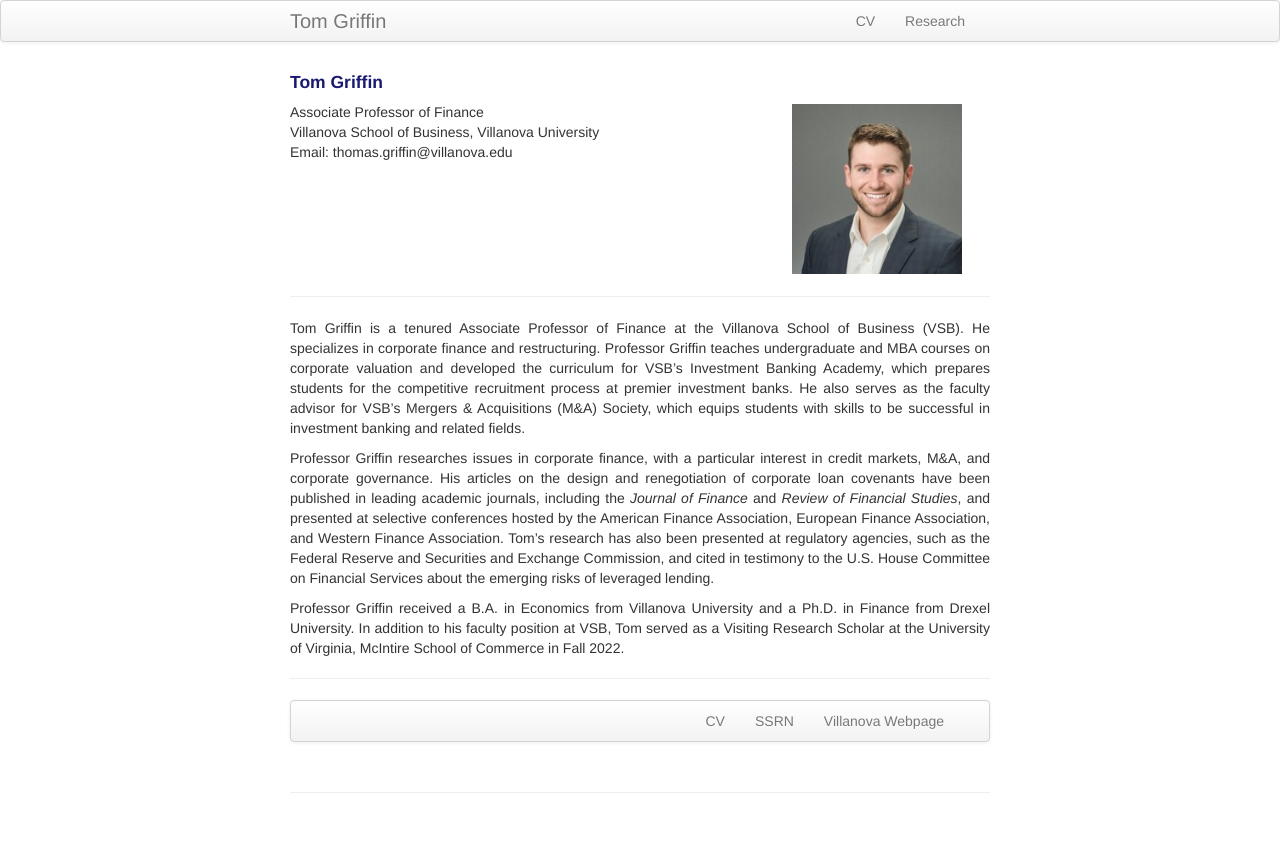
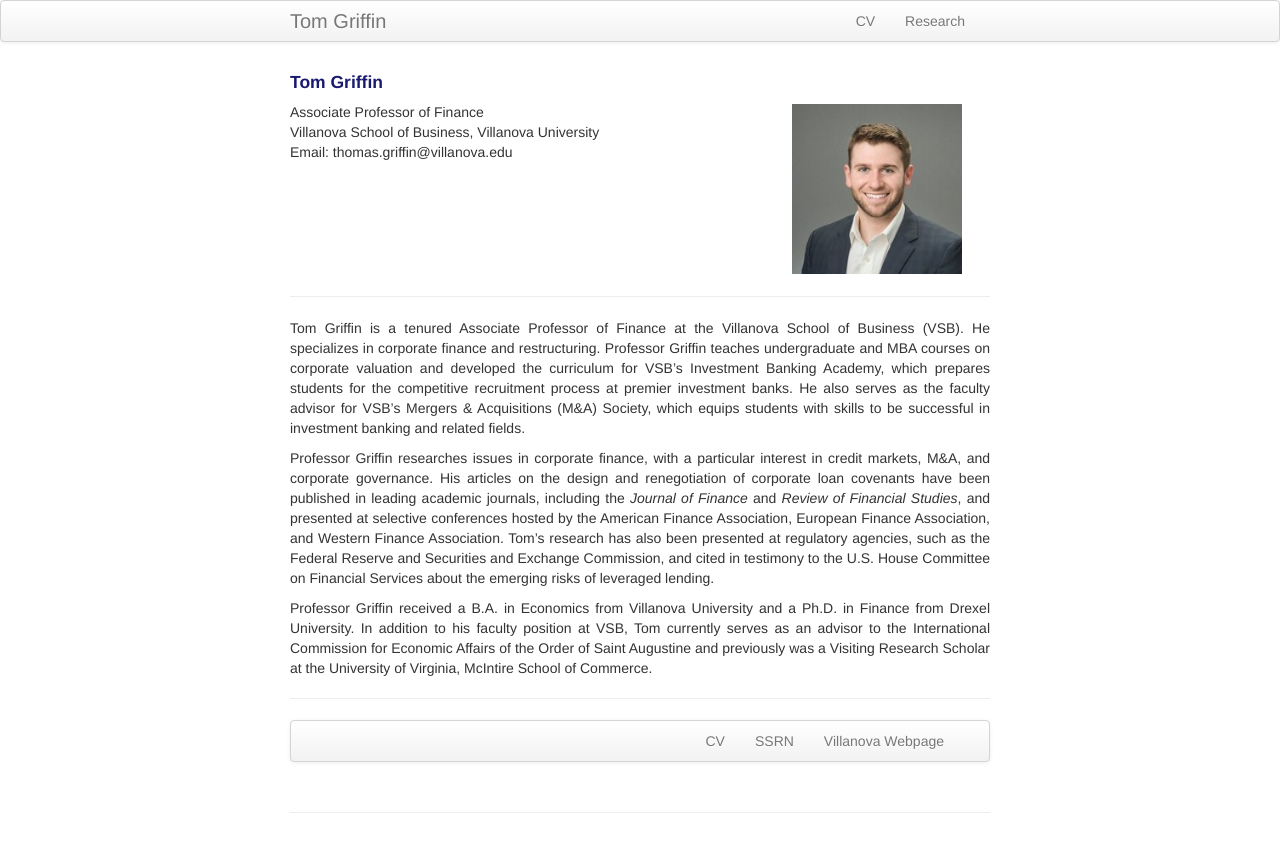
Before and after one commit to ThomasPGriffin/thomaspgriffin.github.io, a Jekyll site: the page built from index.md, in a window 1280 px wide. Shown: the top 852 px of the page. Built offline with Jekyll 4.4.1, drawn with Linux system fonts in a browser that asks for light colours.

Commit message:
Update index.md

```diff
--- a/index.md
+++ b/index.md
@@ -30,7 +30,7 @@ keywords: Tom, Thomas, Griffin, Finance, PhD, Drexel, Villanova, Professor
 
 <p>Professor Griffin researches issues in corporate finance, with a particular interest in credit markets, M&A, and corporate governance. His articles on the design and renegotiation of corporate loan covenants have been published in leading academic journals, including the <i>Journal of Finance</i> and <i>Review of Financial Studies</i>, and presented at selective conferences hosted by the American Finance Association, European Finance Association, and Western Finance Association. Tom’s research has also been presented at regulatory agencies, such as the Federal Reserve and Securities and Exchange Commission, and cited in testimony to the U.S. House Committee on Financial Services about the emerging risks of leveraged lending. </p>
 
-<p>Professor Griffin received a B.A. in Economics from Villanova University and a Ph.D. in Finance from Drexel University. In addition to his faculty position at VSB, Tom served as a Visiting Research Scholar at the University of Virginia, McIntire School of Commerce in Fall 2022.</p>
+<p>Professor Griffin received a B.A. in Economics from Villanova University and a Ph.D. in Finance from Drexel University. In addition to his faculty position at VSB, Tom currently serves as an advisor to the International Commission for Economic Affairs of the Order of Saint Augustine and previously was a Visiting Research Scholar at the University of Virginia, McIntire School of Commerce.</p>
 
 </div>
 ---
```
